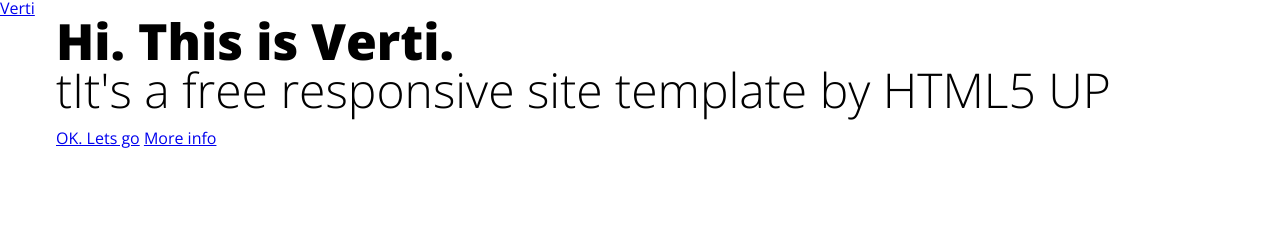
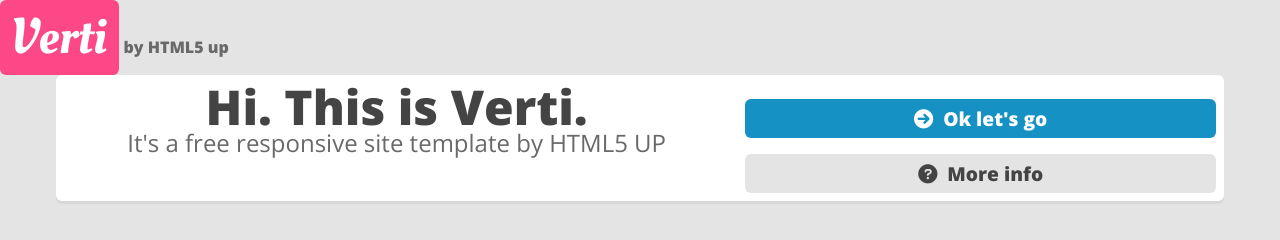
Before and after one commit to BulionCoder/Verti, a website: page index.html in a window 1280 px wide. Drawn offline with nearby package versions, Linux system fonts and the light colour scheme; files that its build step writes are made by us from their sources.

Commit message:
Banner structure

```diff
--- a/index.html
+++ b/index.html
@@ -4,26 +4,50 @@
   <meta charset="UTF-8">
   <title>Sass</title>
   <meta name="viewport" content="width=device-width, initial-scale=1.0">
+  <link rel="preconnect" href="https://fonts.googleapis.com">
+  <link rel="preconnect" href="https://fonts.gstatic.com" crossorigin>
+  <link href="https://fonts.googleapis.com/css2?family=Oleo+Script&display=swap" rel="stylesheet">
+  <link rel="stylesheet" href="https://cdnjs.cloudflare.com/ajax/libs/font-awesome/6.0.0-beta2/css/all.min.css" integrity="sha512-YWzhKL2whUzgiheMoBFwW8CKV4qpHQAEuvilg9FAn5VJUDwKZZxkJNuGM4XkWuk94WCrrwslk8yWNGmY1EduTA==" crossorigin="anonymous" referrerpolicy="no-referrer" />
   <link href="css/main.css" rel="stylesheet">
+
 </head>
 <body>
   <nav>
     <a href="#" class="logo">Verti</a>
+    <span>by HTML5 up</span>
   </nav>
+<!--  <div class="container">-->
+<!--    <header>-->
+<!--      <div class="row">-->
+<!--        <div class="col-xs-12">-->
+<!--          <h1>Hi. This is Verti.</h1>-->
+<!--          <p>tIt's a free responsive site template by HTML5 UP</p>-->
+<!--        </div>-->
+<!--        <div class="col-xs-12">-->
+<!--          <a href="#">OK. Lets go</a>-->
+<!--          <a href="#">More info</a>-->
+<!--        </div>-->
+<!--      </div>-->
+<!--    </header>-->
+<!--  </div>-->
+
+<!--Banner-->
+<div class="banner">
   <div class="container">
-    <header>
-      <div class="row">
-        <div class="col-xs-12">
-          <h1>Hi. This is Verti.</h1>
-          <p>tIt's a free responsive site template by HTML5 UP</p>
-        </div>
-        <div class="col-xs-12">
-          <a href="#">OK. Lets go</a>
-          <a href="#">More info</a>
-        </div>
+    <div class="box">
+    <div class="row">
+      <div class="col-xs-12 col-sm-7">
+        <h1>Hi. This is Verti.</h1>
+        <p>It's a free responsive site template by HTML5 UP</p>
       </div>
-    </header>
+      <div class="col-xs-12 col-sm-5">
+        <a href="#" class="btn__primary"><span class="fas fa-arrow-circle-right"></span>Ok let's go</a>
+        <a href="#" class="btn__secondary"><span class="fas fa-question-circle"></span>More info</a>
+      </div>
+    </div>
+    </div>
   </div>
+</div>
 
 </body>
 </html>
--- a/scss/components/_columns.scss
+++ b/scss/components/_columns.scss
@@ -14,7 +14,7 @@
 .row {
   display: flex;
   flex-wrap: wrap;
-  margin: -0.5rem;
+  //margin: -0.5rem;
 
   [class*="col-"] {
     min-height: 1px;
--- a/scss/components/_header.scss
+++ b/scss/components/_header.scss
@@ -8,3 +8,55 @@
     font-weight: 300;
   }
 }
+.logo{
+    display: inline-block;
+    font-size: 3.125rem;
+    font-family: $font-Oleo-Script;
+    background-color: #FC4887;
+    padding: 0.25em 0.25em 0.25em 0.2em;
+    border-radius: 6px;
+    color: white;
+    text-decoration: none;
+}
+nav span {
+    font-size: 1rem;
+    font-weight: 800;
+    color: $color-grey;
+}
+.banner p {
+    font-size: 1.5rem;
+    color: $color-grey;
+}
+
+.btn__primary,  .btn__secondary {
+    margin-top: 1rem;
+    font-size: 1.2rem;
+    font-weight: 700;
+    cursor: pointer;
+    border-radius: 6px;
+    padding: 10px;
+    text-decoration: none;
+    display: block;
+    text-align: center;
+
+    span {
+        margin-right: 10px;
+    }
+}
+
+.btn__primary {
+    background-color: $color-primary;
+    color: white;
+}
+
+.btn__secondary {
+    background-color: $color-light-grey;
+    color: $color-deep-grey;
+}
+
+.box {
+    text-align: center;
+    background: #fff;
+    border-radius: 6px;
+    box-shadow: 0px 3px 0px 0px rgb(0 0 0 / 5%);
+}
--- a/scss/main.scss
+++ b/scss/main.scss
@@ -1,10 +1,8 @@
 @import "utility/reset";
 @import "utility/fonts";
 @import "utility/variables";
+@import "utility/colors";
+@import "utility/all";
+
 @import "components/columns";
 @import "components/header";
-
-
-body {
-  font-family: "Open Sans", "Arial", sans-serif;
-}
--- /dev/null
+++ b/scss/utility/_all.scss
@@ -0,0 +1,11 @@
+body {
+  font-family: "Open Sans", "Arial", sans-serif;
+  background-color: $color-light-grey;
+}
+@for $i from 3 through 1 {
+  h#{$i} {
+  font-size: 3rem * $i;
+  font-weight: 800;
+  color: $color-deep-grey;
+  }
+}
--- /dev/null
+++ b/scss/utility/_colors.scss
@@ -0,0 +1,5 @@
+$color-light-grey: #E4E4E4;
+$color-deep-grey: #444444;
+$color-grey: #696969;
+$color-pink:#FC4887;
+$color-primary: #1691C3
--- a/scss/utility/_fonts.scss
+++ b/scss/utility/_fonts.scss
@@ -1,4 +1,5 @@
 /* open-sans-regular - latin-ext_latin */
+$font-Oleo-Script: 'Oleo Script', cursive;
 @font-face {
   font-family: 'Open Sans';
   font-style: normal;
--- a/scss/utility/_variables.scss
+++ b/scss/utility/_variables.scss
@@ -3,6 +3,7 @@
 $columns: 12;
 $column-base-width: math.div(100%, $columns);
 
-$breakpoint-sm: 768px;
+$breakpoint-xs: 768px;
+$breakpoint-sm: 880px;
 $breakpoint-md: 1300px;
 $breakpoint-lg: 1600px;
```
